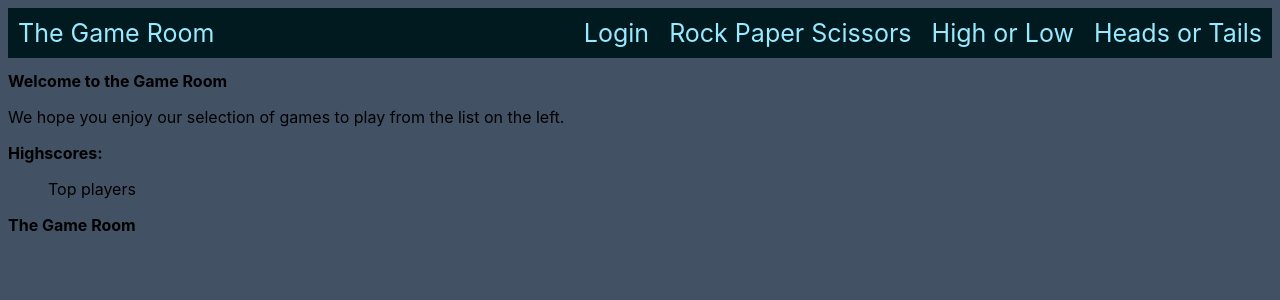
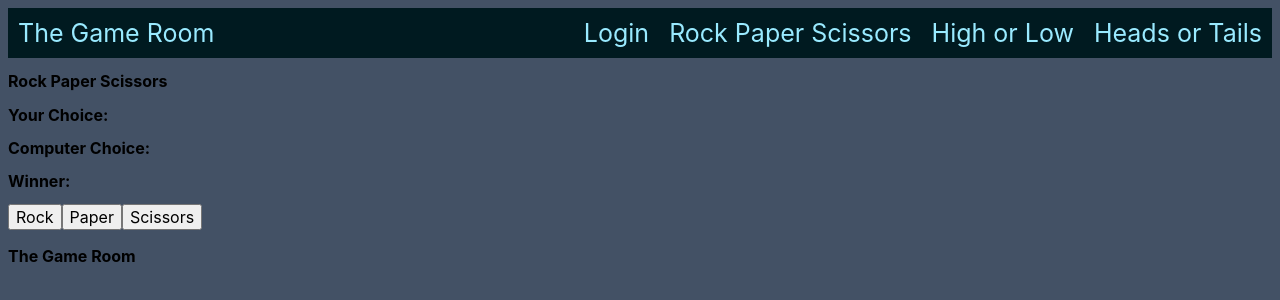
Before and after one commit to JoshuaAldrich/The-Game-Room-2.0, a JavaScript app in the folder the-game-room-2.0/: page /RPS in a window 1280 px wide. Shown: the top 300 px of the page. Built offline with nearby package versions, Linux system fonts and the light colour scheme.

Commit message:
Got everything to display basic text

```diff
--- a/the-game-room-2.0/src/components/rockPaperScissors.js
+++ b/the-game-room-2.0/src/components/rockPaperScissors.js
@@ -1,13 +1,20 @@
 const RPS = () => {
   return (
     <div>
-      <h2>Welcome to the Game Room</h2>
-      <p>
-        We hope you enjoy our selection of games to play from the list on the
-        left.
-      </p>
-      <h2>Highscores:</h2>
-      <ol>Top players</ol>
+      <h2>Rock Paper Scissors</h2>
+      <h2>
+        Your Choice: <span></span>
+      </h2>
+      <h2>
+        Computer Choice: <span></span>
+      </h2>
+      <h2>
+        Winner: <span></span>
+      </h2>
+      <button>Rock</button>
+      <button>Paper</button>
+      <button>Scissors</button>
+      <p></p>
     </div>
   );
 };
```
